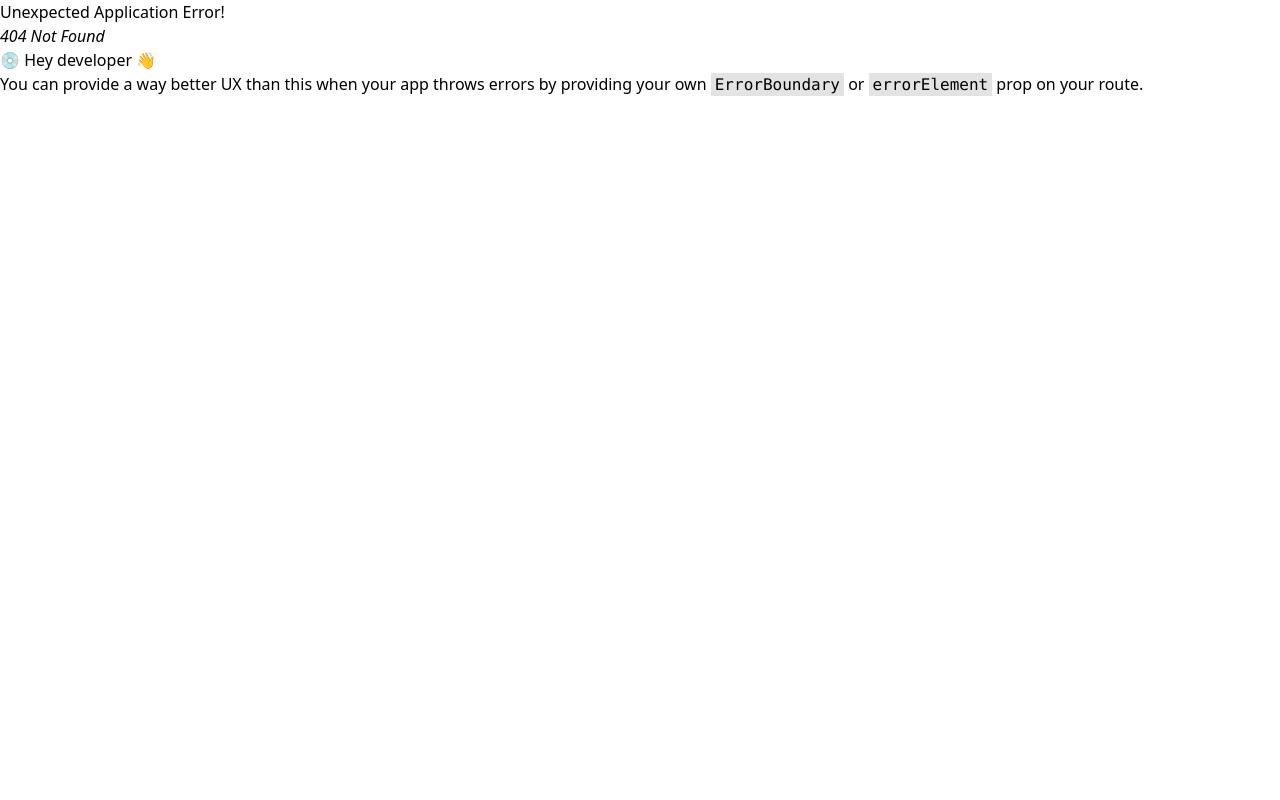
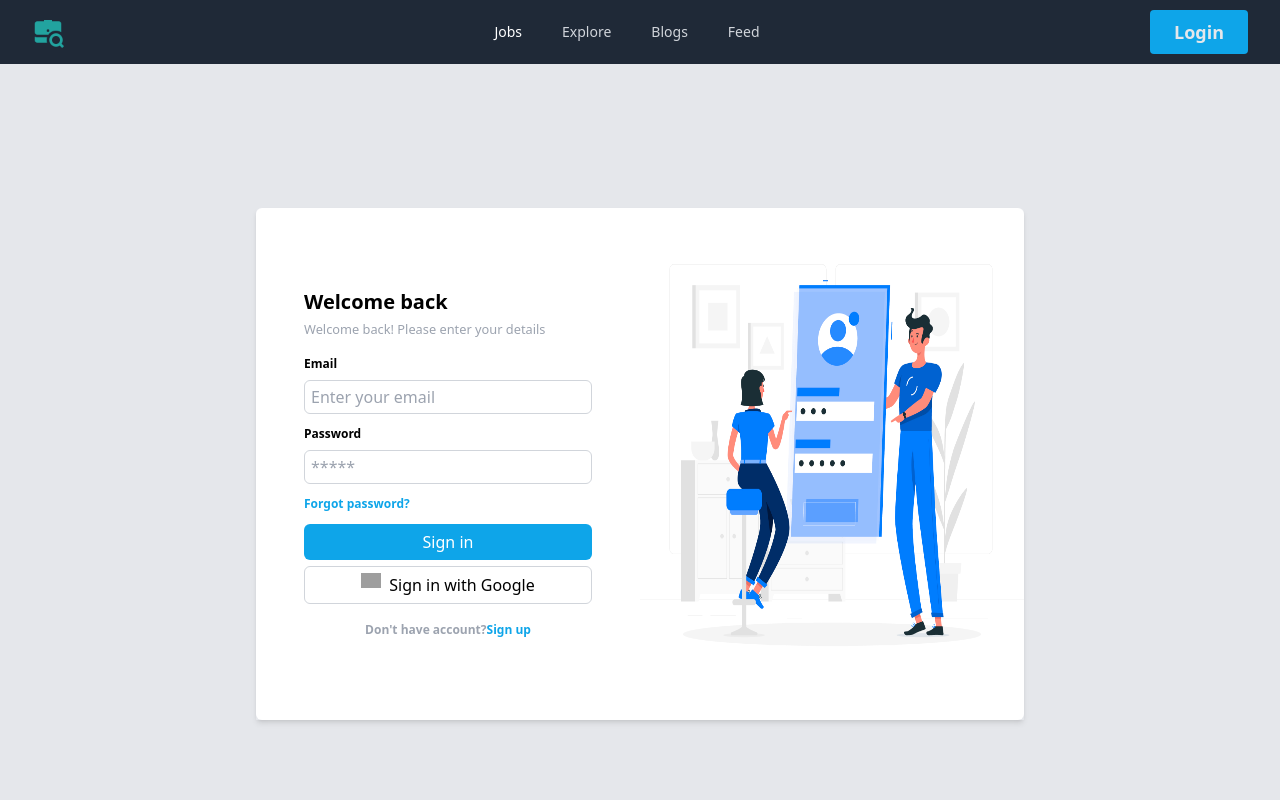
Before and after one commit to tahdiislam/rapid_talent, a React (Vite) app in the folder rapid-talent-client/: page /login in a window 1280 px wide. Before the commit this address had no page. Shown: the top 800 px of the page. Built offline with nearby package versions, Linux system fonts and the light colour scheme; grey boxes are pictures that could not be loaded.

Commit message:
add login design

```diff
--- a/rapid-talent-client/src/Pages/Home/HomeJobs/HomeJobs.tsx
+++ b/rapid-talent-client/src/Pages/Home/HomeJobs/HomeJobs.tsx
@@ -1,6 +1,6 @@
 export const HomeJobs = () => {
     return (
-      <div className="px-4 py-16 mx-auto sm:max-w-xl md:max-w-full lg:max-w-screen-xl md:px-24 lg:px-8 lg:py-20">
+      <div id="homeJobs1" className="px-4 py-16 mx-auto sm:max-w-xl md:max-w-full lg:max-w-screen-xl md:px-24 lg:px-8 lg:py-20">
         <div className="flex flex-col mb-6 lg:justify-between lg:flex-row md:mb-8">
           <h2 className="max-w-lg mb-5 font-sans text-3xl font-bold tracking-tight text-gray-900 sm:text-4xl sm:leading-none md:mb-6 group">
             <span className="inline-block mb-1 sm:mb-4">
--- a/rapid-talent-client/src/Pages/Home/HomeJobs2/HomeJobs2.tsx
+++ b/rapid-talent-client/src/Pages/Home/HomeJobs2/HomeJobs2.tsx
@@ -1,6 +1,6 @@
 export const HomeJobs2 = () => {
   return (
-    <div id="homeJobs2" className="px-4 py-16 mx-auto sm:max-w-xl md:max-w-full lg:max-w-screen-xl md:px-24 lg:px-8 lg:py-20">
+    <div className="px-4 py-16 mx-auto sm:max-w-xl md:max-w-full lg:max-w-screen-xl md:px-24 lg:px-8 lg:py-20">
       <div className="flex flex-col mb-6 lg:justify-between lg:flex-row md:mb-8">
         <h2 className="max-w-lg mb-5 font-sans text-3xl font-bold tracking-tight text-gray-900 sm:text-4xl sm:leading-none md:mb-6 group">
           <span className="inline-block mb-1 sm:mb-4">
--- a/rapid-talent-client/src/Pages/Home/TopBanner/TopBanner.tsx
+++ b/rapid-talent-client/src/Pages/Home/TopBanner/TopBanner.tsx
@@ -57,7 +57,7 @@ export const TopBanner = () => {
             accusantium doloremque laudantium.
           </p>
           <a
-            href="#homeJobs2"
+            href="#homeJobs1"
             aria-label="Scroll down"
             className="flex items-center justify-center w-10 h-10 mx-auto text-white duration-300 transform border border-gray-400 rounded-full hover:text-teal-accent-400 hover:border-teal-accent-400 hover:shadow hover:scale-110"
           >
--- /dev/null
+++ b/rapid-talent-client/src/Pages/Login/Login.tsx
@@ -0,0 +1,97 @@
+import React from "react";
+import LoginBanner from "../../assets/LoginPageBanner/login_img.jpg";
+
+const Login = () => {
+  // login handler
+  const handleLogin = (e: React.FormEvent<HTMLFormElement>) => {
+    e.preventDefault();
+    const form = e.target;
+    // const name : string = form.email.value;
+    console.log(form);
+  };
+  return (
+    <div>
+      <div className="flex flex-wrap min-h-screen w-full content-center justify-center bg-gray-200 py-10">
+        <div className="flex shadow-md">
+          <div
+            className="flex flex-wrap content-center justify-center rounded-l-md bg-white"
+            style={{ width: "24rem", height: "32rem" }}
+          >
+            <div className="w-72">
+              <h1 className="text-xl font-semibold">Welcome back</h1>
+              <small className="text-gray-400">
+                Welcome back! Please enter your details
+              </small>
+              <form onSubmit={handleLogin} className="mt-4">
+                <div className="mb-3">
+                  <label className="mb-2 block text-xs font-semibold">
+                    Email
+                  </label>
+                  <input
+                    type="email"
+                    name="email"
+                    placeholder="Enter your email"
+                    className="block w-full rounded-md border border-gray-300 focus:border-sky-500 focus:outline-none focus:ring-1 focus:ring-sky-500 py-1 px-1.5 text-gray-500"
+                  />
+                </div>
+
+                <div className="mb-3">
+                  <label className="mb-2 block text-xs font-semibold">
+                    Password
+                  </label>
+                  <input
+                    type="password"
+                    name="password"
+                    placeholder="*****"
+                    className="block w-full rounded-md border border-gray-300 focus:border-sky-500 focus:outline-none focus:ring-1 focus:ring-sky-500 py-1 px-1.5 text-gray-500"
+                  />
+                </div>
+
+                <div className="mb-3 flex flex-wrap content-center">
+                  <a href="#" className="text-xs font-semibold text-sky-500">
+                    Forgot password?
+                  </a>
+                </div>
+
+                <div className="mb-3">
+                  <button
+                    type="submit"
+                    className="mb-1.5 block w-full text-center text-white bg-sky-500 hover:bg-sky-600 px-2 py-1.5 rounded-md"
+                  >
+                    Sign in
+                  </button>
+                  <button className="flex flex-wrap justify-center w-full border border-gray-300 hover:border-gray-500 px-2 py-1.5 rounded-md">
+                    <img
+                      className="w-5 mr-2"
+                      src="https://lh3.googleusercontent.com/COxitqgJr1sJnIDe8-jiKhxDx1FrYbtRHKJ9z_hELisAlapwE9LUPh6fcXIfb5vwpbMl4xl9H9TRFPc5NOO8Sb3VSgIBrfRYvW6cUA"
+                    />
+                    Sign in with Google
+                  </button>
+                </div>
+              </form>
+              <div className="text-center">
+                <span className="text-xs text-gray-400 font-semibold">
+                  Don't have account?
+                </span>
+                <a href="#" className="text-xs font-semibold text-sky-500">
+                  Sign up
+                </a>
+              </div>
+            </div>
+          </div>
+          <div
+            className="flex flex-wrap content-center justify-center rounded-r-md"
+            style={{ width: "24rem", height: "32rem" }}
+          >
+            <img
+              className="w-full h-full bg-center bg-no-repeat bg-cover rounded-r-md"
+              src={LoginBanner}
+            />
+          </div>
+        </div>
+      </div>
+    </div>
+  );
+};
+
+export default Login;
--- a/rapid-talent-client/src/Shared/Header.tsx
+++ b/rapid-talent-client/src/Shared/Header.tsx
@@ -2,7 +2,6 @@ import React, { useState } from "react";
 import { Transition } from "@headlessui/react";
 import { Link } from "react-router-dom";
 import logo from "../assets/logo/rapid_talent_logo.png";
-
 
 function Header() {
   const [isOpen, setIsOpen] = useState(false);
@@ -47,8 +46,13 @@ function Header() {
                 </div>
               </div>
               <div className="hidden md:block">
-                <Link to="/">
-                  <button className="text-gray-200 text-lg font-semibold bg-sky-500 hover:bg-sky-600 py-2 px-6 rounded" type="button">Login</button>
+                <Link to="/login">
+                  <button
+                    className="text-gray-200 text-lg font-semibold bg-sky-500 hover:bg-sky-600 py-2 px-6 rounded"
+                    type="button"
+                  >
+                    Login
+                  </button>
                 </Link>
               </div>
             </div>
```
Also changed, not shown: rapid-talent-client/src/Router/router.tsx (+16 -8 lines), rapid-talent-client/src/assets/LoginPageBanner/login_img.jpg (added), rapid-talent-client/src/assets/banner_image.jpg (deleted).
